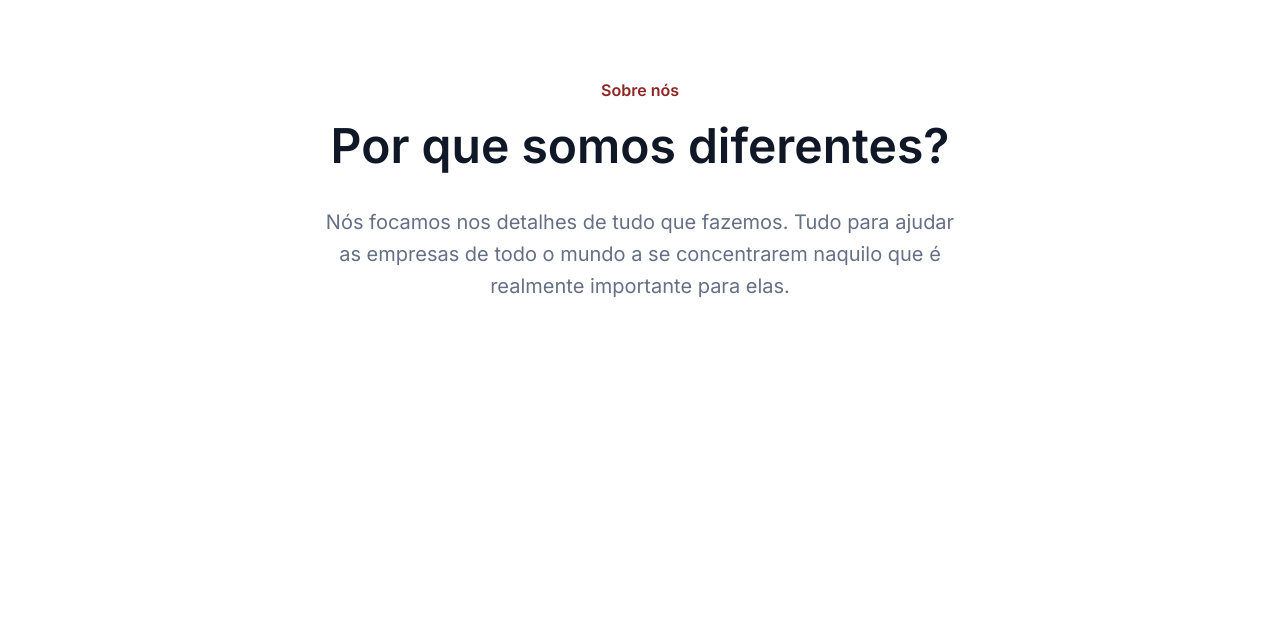
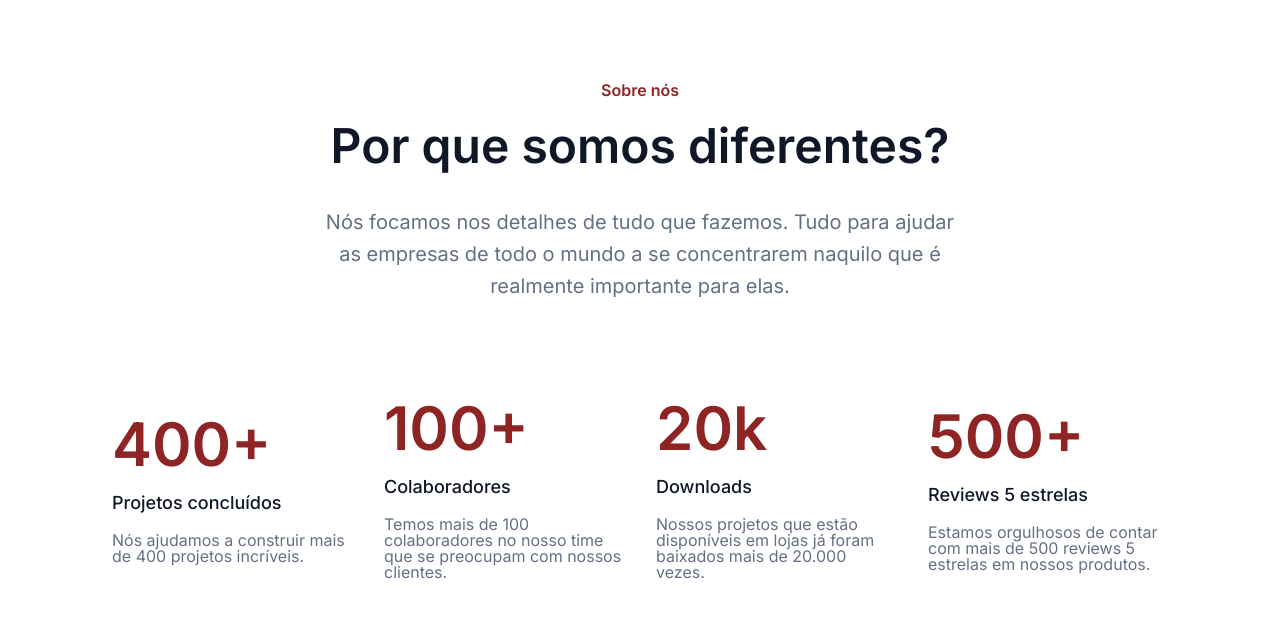
Before and after one commit to MatheusASoares/OptimusTech, a plain HTML site: page index.html in a window 1280 px wide. Shown: the part 76-694 px from the top of the page. Drawn offline with Linux system fonts and the light colour scheme.

Commit message:
Seção Métricas pronto

```diff
--- a/index.html
+++ b/index.html
@@ -1,33 +1,47 @@
 <!DOCTYPE html>
 <html lang="pt-br">
-
   <head>
-    <meta charset="UTF-8">
-    <meta http-equiv="X-UA-Compatible" content="IE=edge">
-    <meta name="viewport" content="width=device-width, initial-scale=1.0">
+    <meta charset="UTF-8" />
+    <meta http-equiv="X-UA-Compatible" content="IE=edge" />
+    <meta name="viewport" content="width=device-width, initial-scale=1.0" />
     <title>OptimusTech</title>
-    <link rel="stylesheet" href="/reset.css">
-    <link rel="preconnect" href="https://fonts.googleapis.com">
-    <link rel="preconnect" href="https://fonts.gstatic.com" crossorigin>
-    <link href="https://fonts.googleapis.com/css2?family=Inter:wght@400;500;600&display=swap" rel="stylesheet">
-    <link rel="stylesheet" href="/style.css">
+    <link rel="stylesheet" href="/reset.css" />
+    <link rel="preconnect" href="https://fonts.googleapis.com" />
+    <link rel="preconnect" href="https://fonts.gstatic.com" crossorigin />
+    <link
+      href="https://fonts.googleapis.com/css2?family=Inter:wght@400;500;600&display=swap"
+      rel="stylesheet"
+    />
+    <link rel="stylesheet" href="/style.css" />
   </head>
   <header class="cabecalho">
     <div class="container">
       <div class="container__navegacao">
-            <img src="/img/worldwide 1 (Traced).svg" alt="Logotipo da Optimus Tech" class="navegacao__logo">
+        <img
+          src="/img/worldwide 1 (Traced).svg"
+          alt="Logotipo da Optimus Tech"
+          class="navegacao__logo"
+        />
         <h2 class="navegacao__titulo">OptimusTech</h2>
       </div>
       <div class="container__navegacao">
         <ul class="navegacao-lista">
-                <li class="navegacao-lista__item"><a class="navegacao-lista__link" href="#">Home</a></li>
-                <li class="navegacao-lista__item"><a class="navegacao-lista__link" href="#">Produtos</a></li>
-                <li class="navegacao-lista__item"><a class="navegacao-lista__link" href="#">Recursos</a></li>
-                <li class="navegacao-lista__item"><a class="navegacao-lista__link" href="#">Sobre nós</a></li>
+          <li class="navegacao-lista__item">
+            <a class="navegacao-lista__link" href="#">Home</a>
+          </li>
+          <li class="navegacao-lista__item">
+            <a class="navegacao-lista__link" href="#">Produtos</a>
+          </li>
+          <li class="navegacao-lista__item">
+            <a class="navegacao-lista__link" href="#">Recursos</a>
+          </li>
+          <li class="navegacao-lista__item">
+            <a class="navegacao-lista__link" href="#">Sobre nós</a>
+          </li>
         </ul>
       </div>
       <div>
-            <img src="/img/Logo.jpg" alt="Logotipo">
+        <img src="/img/Logo.jpg" alt="Logotipo" />
       </div>
       <div class="container__navegacao">
         <ul class="navegacao-lista">
@@ -41,14 +55,48 @@
       </div>
     </div>
   </header>
+  <body>
     <section class="container__sobre">
       <h2 class="titulo__secundario">Sobre nós</h2>
       <h1 class="titulo__principal">Por que somos diferentes?</h1>
-    <p class="container__texto">Nós focamos nos detalhes de tudo que fazemos. Tudo para ajudar as empresas de todo o mundo a se concentrarem naquilo que é realmente importante para elas.</p>
+      <p class="container__texto">
+        Nós focamos nos detalhes de tudo que fazemos. Tudo para ajudar as
+        empresas de todo o mundo a se concentrarem naquilo que é realmente
+        importante para elas.
+      </p>
     </section>
-
-<body>
-
+    <section class="metricas-container">
+      <div class="metricas__item">
+        <h2 class="metricas__titulo">400+</h2>
+        <h3 class="metricas__subtitulo">Projetos concluídos</h3>
+        <p class="metricas__texto">
+          Nós ajudamos a construir mais de 400 projetos incríveis.
+        </p>
+      </div>
+      <div class="metricas__item">
+        <h2 class="metricas__titulo">100+</h2>
+        <h3 class="metricas__subtitulo">Colaboradores</h3>
+        <p class="metricas__texto">
+          Temos mais de 100 colaboradores no nosso time que se preocupam com
+          nossos clientes.
+        </p>
+      </div>
+      <div class="metricas__item">
+        <h2 class="metricas__titulo">20k</h2>
+        <h3 class="metricas__subtitulo">Downloads</h3>
+        <p class="metricas__texto">
+          Nossos projetos que estão disponíveis em lojas já foram baixados mais
+          de 20.000 vezes.
+        </p>
+      </div>
+      <div class="metricas__item">
+        <h2 class="metricas__titulo">500+</h2>
+        <h3 class="metricas__subtitulo">Reviews 5 estrelas</h3>
+        <p class="metricas__texto">
+          Estamos orgulhosos de contar com mais de 500 reviews 5 estrelas em
+          nossos produtos.
+        </p>
+      </div>
+    </section>
   </body>
-
 </html>
--- a/style.css
+++ b/style.css
@@ -1,5 +1,6 @@
 @import url("/styles/header.css");
 @import url("/styles/sobre.css");
+@import url("/styles/metricas.css");
 
 
 :root {
--- /dev/null
+++ b/styles/metricas.css
@@ -0,0 +1,31 @@
+.metricas-container {
+  margin: 0 7em 6em 7em;
+  display: flex;
+  flex-direction: row;
+  justify-content: center;
+  align-items: center;
+  gap: 2em;
+}
+
+.metricas__item {
+  display: flex;
+  flex-direction: column;
+  gap: 1.25em;
+  width: 17.5em;
+}
+
+.metricas__titulo {
+  color: var(--vermelho);
+  font-size: 3.75em;
+  font-weight: 600;
+}
+
+.metricas__subtitulo {
+  color: var(--cinza-titulo-principal);
+  font-size: 1.125em;
+}
+
+.metricas__texto {
+  color: var(--cinza-claro);
+  font-weight: 400;
+}
```
Lines whose indentation alone changed are shown as unchanged.
